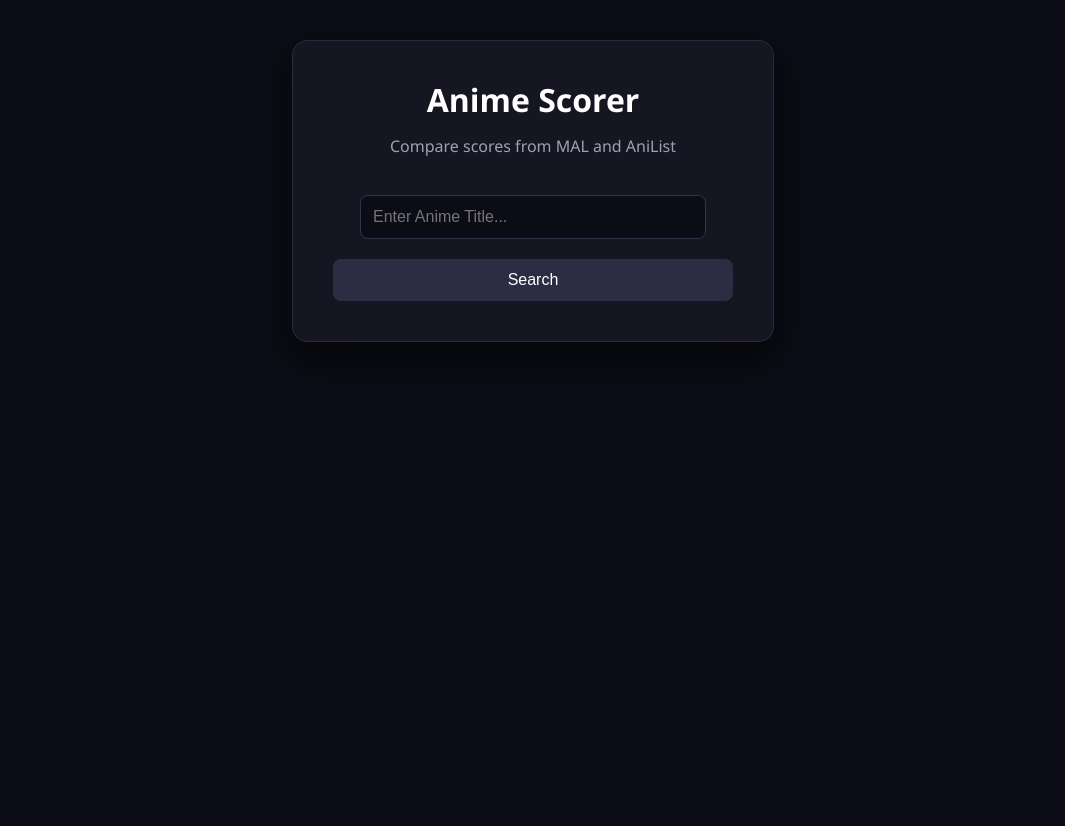
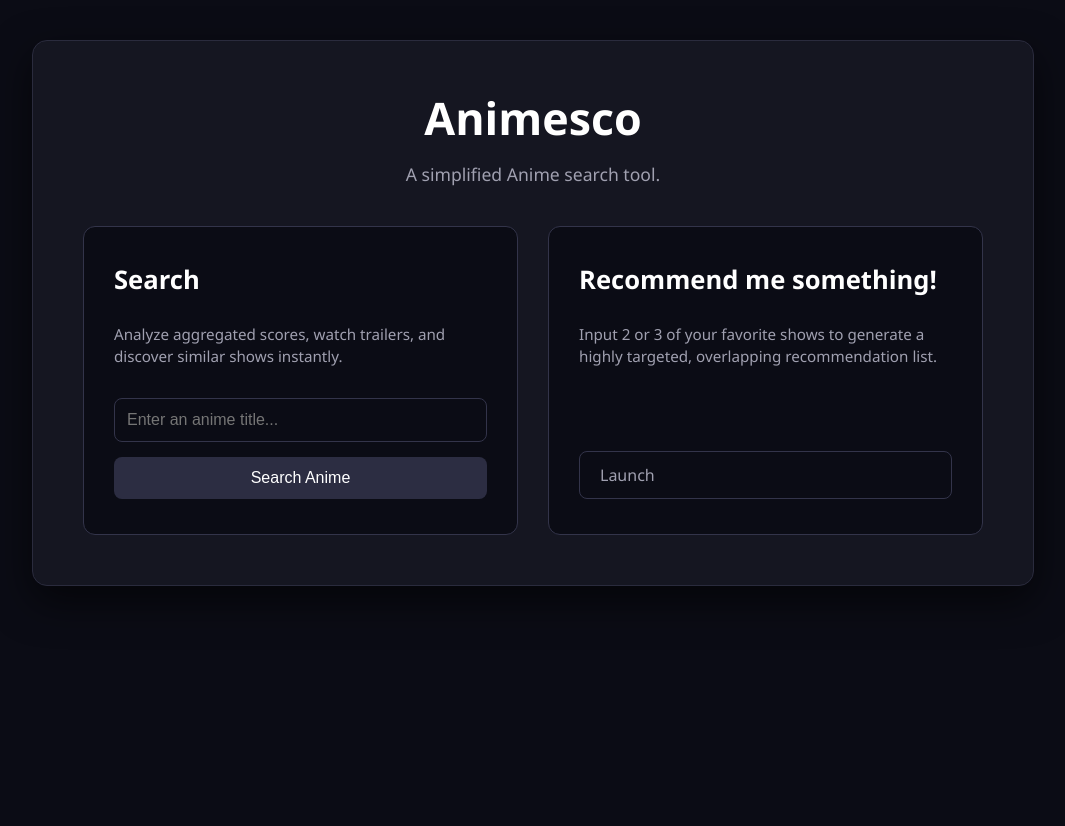
Before and after one commit to disori9/animesco, a Flask app: page / in a window 1280 px wide. Shown: the top 826 px of the page, without its empty margins (107-1172 px from the left). Run offline with Flask 3, Linux system fonts and the light colour scheme; parts of the project's set-up code (start-up, migrations or seed data) failed here and were passed over.

Commit message:
Create better index page

```diff
--- a/static/style.css
+++ b/static/style.css
@@ -374,7 +374,6 @@ a.btn:hover {
     text-align: left;
     margin-bottom: 25px;
 
-    /* NEW: Sticky Header Magic */
     position: sticky;
     top: 0; /* Sticks to the very top of the window */
     background-color: #0b0c15; /* Matches your midnight background */
@@ -484,7 +483,7 @@ a.btn:hover {
 /* --- Vertical Recommendations Grid --- */
 .recs-grid-vertical {
     display: grid;
-    /* This stops them from stretching full width! */
+    /* This stops them from stretching full width */
     grid-template-columns: repeat(auto-fill, minmax(160px, 1fr));
     gap: 20px;
 }
@@ -558,7 +557,7 @@ a.btn:hover {
     max-width: 800px;
     box-shadow: 0 10px 50px rgba(0,0,0,0.8);
     background-color: #000;
-    overflow: hidden; /* This keeps the video corners rounded! */
+    overflow: hidden; /* This keeps the video corners rounded */
 }
 
 /* Floating X button above the video */
@@ -742,3 +741,60 @@ button.close-btn:hover {
 .slot:hover .remove-btn {
     display: flex;
 }
+
+/* =========================================
+   HOME PAGE HUB LAYOUT
+   ========================================= */
+.hub-container {
+    display: flex;
+    gap: 30px;
+    justify-content: center;
+    align-items: stretch; /* Makes both cards the exact same height */
+    flex-wrap: wrap; /* Allows it to stack on mobile phones */
+}
+
+.hub-card {
+    background-color: #0b0c15;
+    border: 1px solid #33344a;
+    border-radius: 12px;
+    padding: 35px 30px;
+    flex: 1;
+    min-width: 280px;
+    display: flex;
+    flex-direction: column;
+    text-align: left;
+    transition: transform 0.2s, border-color 0.2s, box-shadow 0.2s;
+}
+
+.hub-card:hover {
+    transform: translateY(-5px);
+    border-color: #7c4dff;
+    box-shadow: 0 10px 25px rgba(124, 77, 255, 0.15);
+}
+
+.hub-card h2 {
+    margin-top: 0;
+    color: #ffffff;
+    font-size: 1.6rem;
+    margin-bottom: 10px;
+}
+
+.hub-card p {
+    font-size: 0.95rem;
+    color: #a0a0b0;
+    margin-bottom: 30px;
+    line-height: 1.5;
+}
+
+.hub-form {
+    display: flex;
+    flex-direction: column;
+    gap: 15px;
+    margin-top: auto; /* Pushes the form to the absolute bottom of the card */
+}
+
+.hub-form input[type="text"] {
+    width: 100%;
+    margin-bottom: 0; /* Removes global input margin so the gap handles it */
+    box-sizing: border-box;
+}
--- a/templates/combiner.html
+++ b/templates/combiner.html
@@ -6,7 +6,7 @@
 </head>
 <body>
     <div class="card-wide">
-        <h1>The Smart Combiner</h1>
+        <h1>Anime Recommendation</h1>
         <p>Select exactly 3 anime. We will analyze their recommendations and find the ultimate overlap.</p>
 
         <div class="slots-container" id="slotsContainer">
--- a/templates/index.html
+++ b/templates/index.html
@@ -1,18 +1,36 @@
 <!DOCTYPE html>
 <html>
 <head>
-    <title>Anime Scorer</title>
+    <title>Animesco</title>
     <link rel="stylesheet" href="{{ url_for('static', filename='style.css') }}">
 </head>
 <body>
-    <div class="card">
-        <h1>Anime Scorer</h1>
-        <p>Compare scores from MAL and AniList</p>
-        <br>
-        <form action="/search" method="POST">
-            <input type="text" name="anime_title" placeholder="Enter Anime Title..." required>
-            <button type="submit">Search</button>
-        </form>
+
+    <div class="card-wide" style="max-width: 900px; padding: 50px;">
+        <h1 style="font-size: 2.8rem; margin-bottom: 10px;">Animesco</h1>
+        <p style="font-size: 1.1rem; margin-bottom: 40px;">A simplified Anime search tool.</p>
+
+        <div class="hub-container">
+
+            <div class="hub-card">
+                <h2>Search</h2>
+                <p>Analyze aggregated scores, watch trailers, and discover similar shows instantly.</p>
+
+                <form action="/search" method="POST" class="hub-form">
+                    <input type="text" name="anime_title" placeholder="Enter an anime title..." required autocomplete="off">
+                    <button type="submit" class="btn">Search Anime</button>
+                </form>
+            </div>
+
+            <div class="hub-card">
+                <h2>Recommend me something!</h2>
+                <p>Input 2 or 3 of your favorite shows to generate a highly targeted, overlapping recommendation list.</p>
+
+                <a href="/combiner" class="btn watch-btn" style="margin-top: auto; display: block;">Launch</a>
+            </div>
+
+        </div>
     </div>
+
 </body>
 </html>
```
